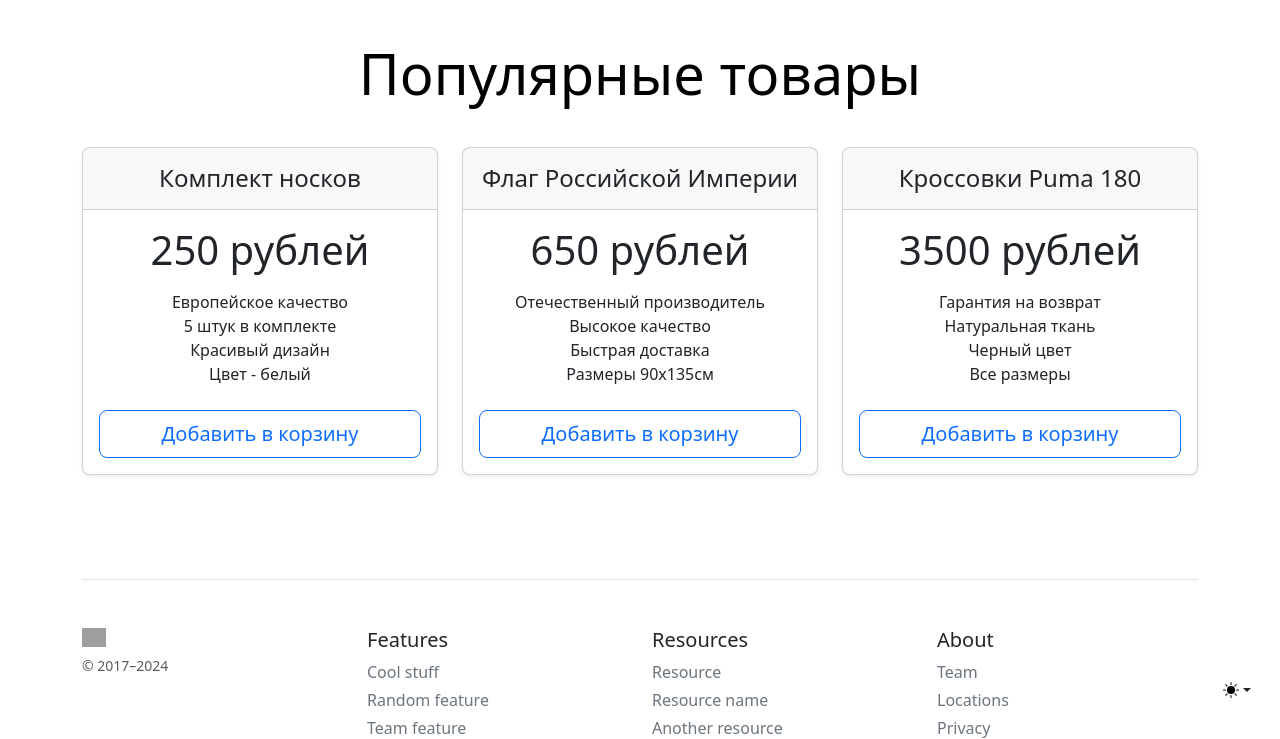
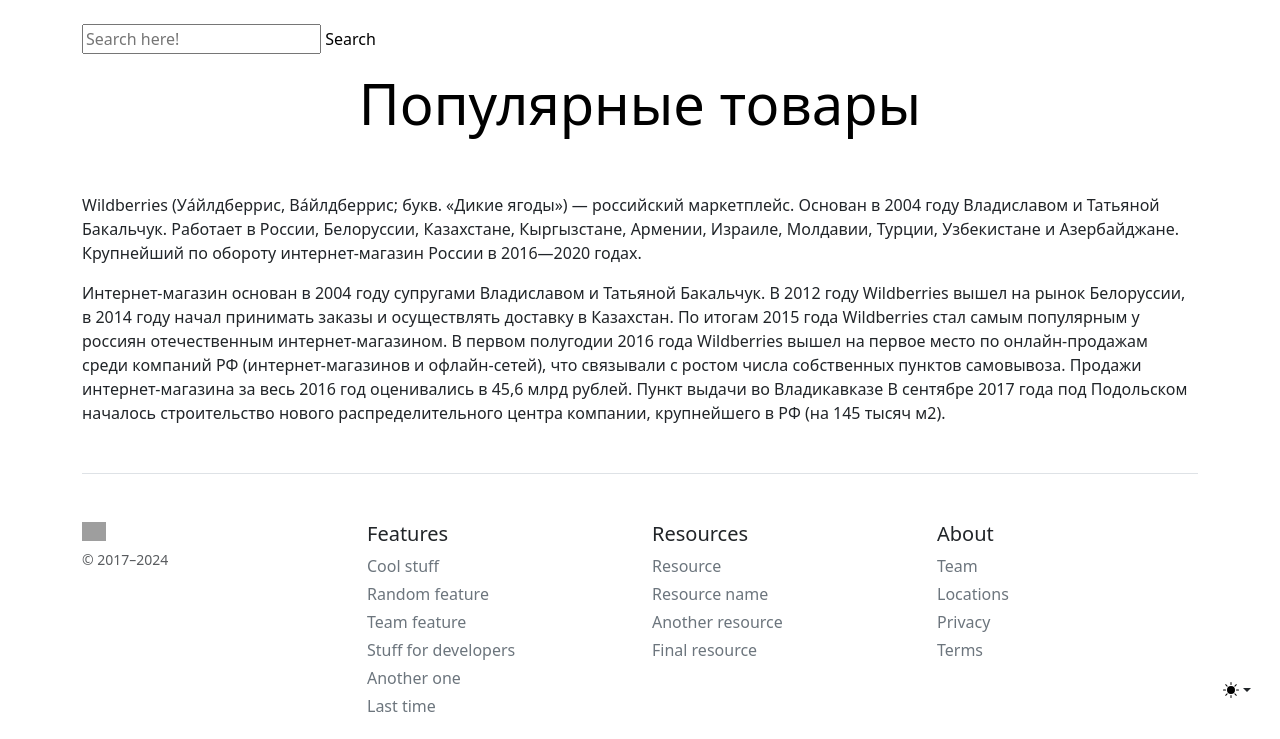
Before and after one commit to SpicinAnton/WEB_SITE22, a Flask app: page / in a window 1280 px wide. Shown: the part 73-812 px from the top of the page. After the commit the page ends 785 px from the top, so only its background shows below. Run offline with Flask 3, Linux system fonts and the light colour scheme; parts of the project's set-up code (start-up, migrations or seed data) failed here and were passed over; some libraries are stand-ins or nearby versions; grey boxes are pictures that could not be loaded.

Commit message:
Update glav_str.html

```diff
--- a/templates/glav_str.html
+++ b/templates/glav_str.html
@@ -1,76 +1,75 @@
-{% extends 'base.html'%}
+{% extends "base.html" %}
 
-{%block content %}
+{% block content %}
 
-    <div class="pricing-header p-3 pb-md-4 mx-auto text-center">
+
+<form>
+  <input type="text" name="zapros" class="search" placeholder="Search here!">
+  <a class="me-3 py-2 link-body-emphasis text-decoration-none" href="poisk">Search</a>
+</form>
+
+
+<div class="pricing-header p-3 pb-md-4 mx-auto text-center">
       <h1 class="display-4 fw-normal text-body-emphasis">Популярные товары</h1>
       <p class="fs-5 text-body-secondary"></p>
     </div>
 
   <main>
+
+
+
     <div class="row row-cols-1 row-cols-md-3 mb-3 text-center">
+      {% for item in tovars%}
+
       <div class="col">
         <div class="card mb-4 rounded-3 shadow-sm">
+
           <div class="card-header py-3">
-            <h4 class="my-0 fw-normal">Комплект носков</h4>
+            <h3 class="my-0 fw-normal">{{item.name}}</h3>
           </div>
+
           <div class="card-body">
-            <h1 class="card-title pricing-card-title">250 рублей<small class="text-body-secondary fw-light"></small></h1>
             <ul class="list-unstyled mt-3 mb-4">
-              <li>Европейское качество</li>
-              <li>5 штук в комплекте</li>
-              <li>Красивый дизайн</li>
-              <li>Цвет - белый</li>
+              <li>{{item.description}}</li>
             </ul>
-            <button type="button" class="w-100 btn btn-lg btn-outline-primary">Добавить в корзину</button>
+            </div>
+
+            <div class="card-body">
+              <ul class="list-unstyled mt-3 mb-4">
+                <li>{{item.price}}</li>
+              </ul>
+
+
+
+               <a class="w-100 btn btn-lg btn-outline-primary" href="korzina">Добавить в корзину</a>
+
           </div>
         </div>
       </div>
-      <div class="col">
-        <div class="card mb-4 rounded-3 shadow-sm">
-          <div class="card-header py-3">
-            <h4 class="my-0 fw-normal">Флаг Российской Империи</h4>
-          </div>
-          <div class="card-body">
-            <h1 class="card-title pricing-card-title">650 рублей<small class="text-body-secondary fw-light"></small></h1>
-            <ul class="list-unstyled mt-3 mb-4">
-              <li>Отечественный производитель</li>
-              <li>Высокое качество</li>
-              <li>Быстрая доставка</li>
-              <li>Размеры 90x135см</li>
-            </ul>
-            <button type="button" class="w-100 btn btn-lg btn-outline-primary">Добавить в корзину</button>
-          </div>
-        </div>
-      </div>
-      <div class="col">
-        <div class="card mb-4 rounded-3 shadow-sm">
-          <div class="card-header py-3">
-            <h4 class="my-0 fw-normal">Кроссовки Puma 180</h4>
-          </div>
-          <div class="card-body">
-            <h1 class="card-title pricing-card-title">3500 рублей<small class="text-body-secondary fw-light"></small></h1>
-            <ul class="list-unstyled mt-3 mb-4">
-              <li>Гарантия на возврат</li>
-              <li>Натуральная ткань</li>
-              <li>Черный цвет</li>
-              <li>Все размеры</li>
-            </ul>
-            <button type="button" class="w-100 btn btn-lg btn-outline-primary">Добавить в корзину</button>
-          </div>
-        </div>
-      </div>
+      {% endfor %}
     </div>
-
-
 
     <div class="table-responsive">
       <table class="table text-center">
 
 
+Wildberries (Уа́йлдберрис, Ва́йлдберрис; букв. «Дикие ягоды») — российский маркетплейс. Основан в 2004 году Владиславом и Татьяной Бакальчук.
 
+Работает в России, Белоруссии, Казахстане, Кыргызстане, Армении, Израиле, Молдавии, Турции, Узбекистане и Азербайджане. Крупнейший по обороту интернет-магазин России в 2016—2020 годах.
       </table>
+      Интернет-магазин основан в 2004 году супругами Владиславом и Татьяной Бакальчук.
+
+В 2012 году Wildberries вышел на рынок Белоруссии, в 2014 году начал принимать заказы и осуществлять доставку в Казахстан.
+
+По итогам 2015 года Wildberries стал самым популярным у россиян отечественным интернет-магазином.
+
+В первом полугодии 2016 года Wildberries вышел на первое место по онлайн-продажам среди компаний РФ (интернет-магазинов и офлайн-сетей), что связывали с ростом числа собственных пунктов самовывоза. Продажи интернет-магазина за весь 2016 год оценивались в 45,6 млрд рублей.
+
+
+Пункт выдачи во Владикавказе
+В сентябре 2017 года под Подольском началось строительство нового распределительного центра компании, крупнейшего в РФ (на 145 тысяч м2).
     </div>
   </main>
 
-{%endblock%}
+
+{% endblock %}
```
